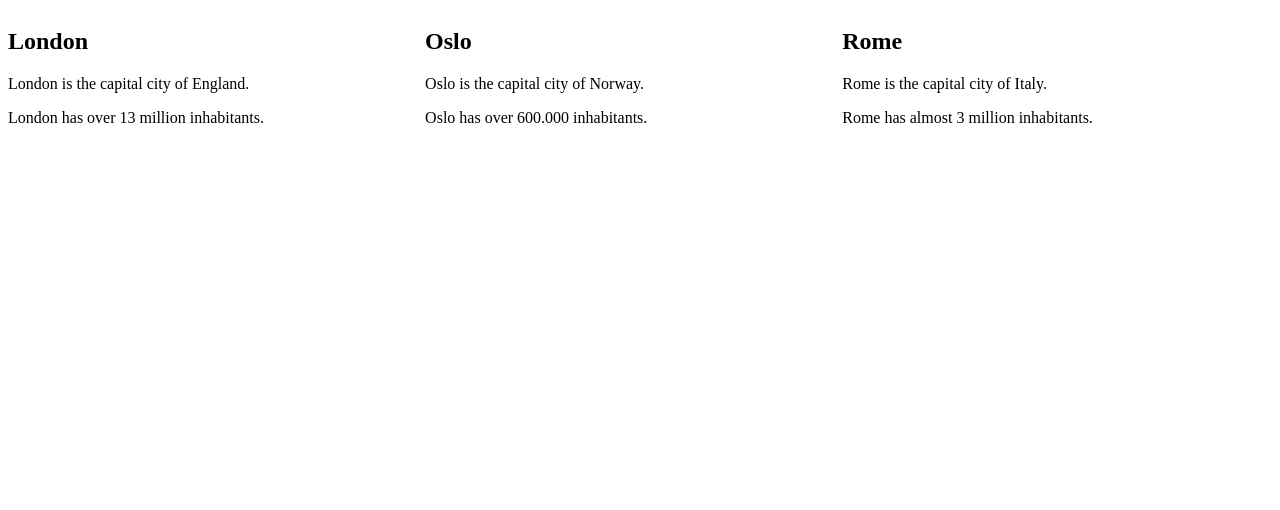
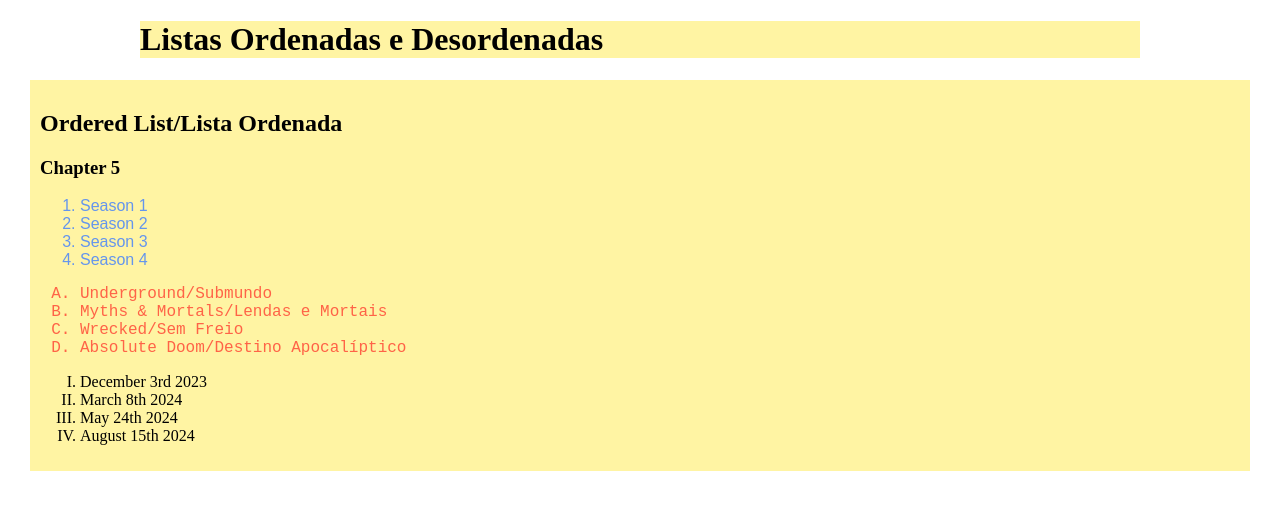
Before and after one commit to VoltaPaulinho/Paulinho, a plain HTML site: page index.html in a window 1280 px wide. Drawn offline with Linux system fonts and the light colour scheme.

Commit message:
Update index.html

```diff
--- a/index.html
+++ b/index.html
@@ -1,38 +1,41 @@
 <!DOCTYPE html>
 <html>
     <head>
-        <title></title>
-        <link rel="icon" type="image/x-icon" href="/img/azoth.png">
+        <title>oi</title>
+        <link rel="icon" type="img/azoth" href="img/Courier.jpg">
+        <meta charset="UTF-8">
         <style>
-        div.mycontainer {
-        width:100%;
-        overflow:auto;
-        }
-        div.mycontainer div {
-        width:33%;
-        float:left;
-        }
         </style>
     </head>
     <body>
-        <div class="mycontainer">
-        <div style="background-color:white;">
-            <h2>London</h2>
-            <p>London is the capital city of England.</p>
-            <p>London has over 13 million inhabitants.</p>
+        <div style="background-color: #FFF4A3;width:1000px;margin:auto;">
+            <h1>Listas Ordenadas e Desordenadas</h1>
         </div>
+        <div style="background-color: #FFF4A3;width:1200px;margin:auto; padding: 10px;">
 
-        <div style="background-color:#white;">
-            <h2>Oslo</h2>
-            <p>Oslo is the capital city of Norway.</p>
-            <p>Oslo has over 600.000 inhabitants.</p>
+            <h2>Ordered List/Lista Ordenada</h2>
+            <h3>Chapter 5</h3>
+            <ol type="1" start="1" style="color: cornflowerblue; font-family: fantasy;">
+                <li>Season 1</li>
+                <li>Season 2</li>
+                <li>Season 3</li>
+                <li>Season 4</li>
+            </ol>
+            <ol type="A" style="color: tomato; font-family: monospace; font-size:large;">
+                <li>Underground/Submundo</li>
+                <li>Myths & Mortals/Lendas e Mortais</li>
+                <li>Wrecked/Sem Freio</li>
+                <li>Absolute Doom/Destino Apocalíptico</li>
+            </ol>
+            <ol type="I">
+                <li>December 3rd 2023</li>
+                <li>March 8th 2024</li>
+                <li>May 24th 2024</li>
+                <li>August 15th 2024</li>
+            </ol>
         </div>
+        <div>
 
-        <div style="background-color:#white;">
-            <h2>Rome</h2>
-            <p>Rome is the capital city of Italy.</p>
-            <p>Rome has almost 3 million inhabitants.</p>
         </div>
-        </div>
-</body>
+    </body>
 </html>
```
